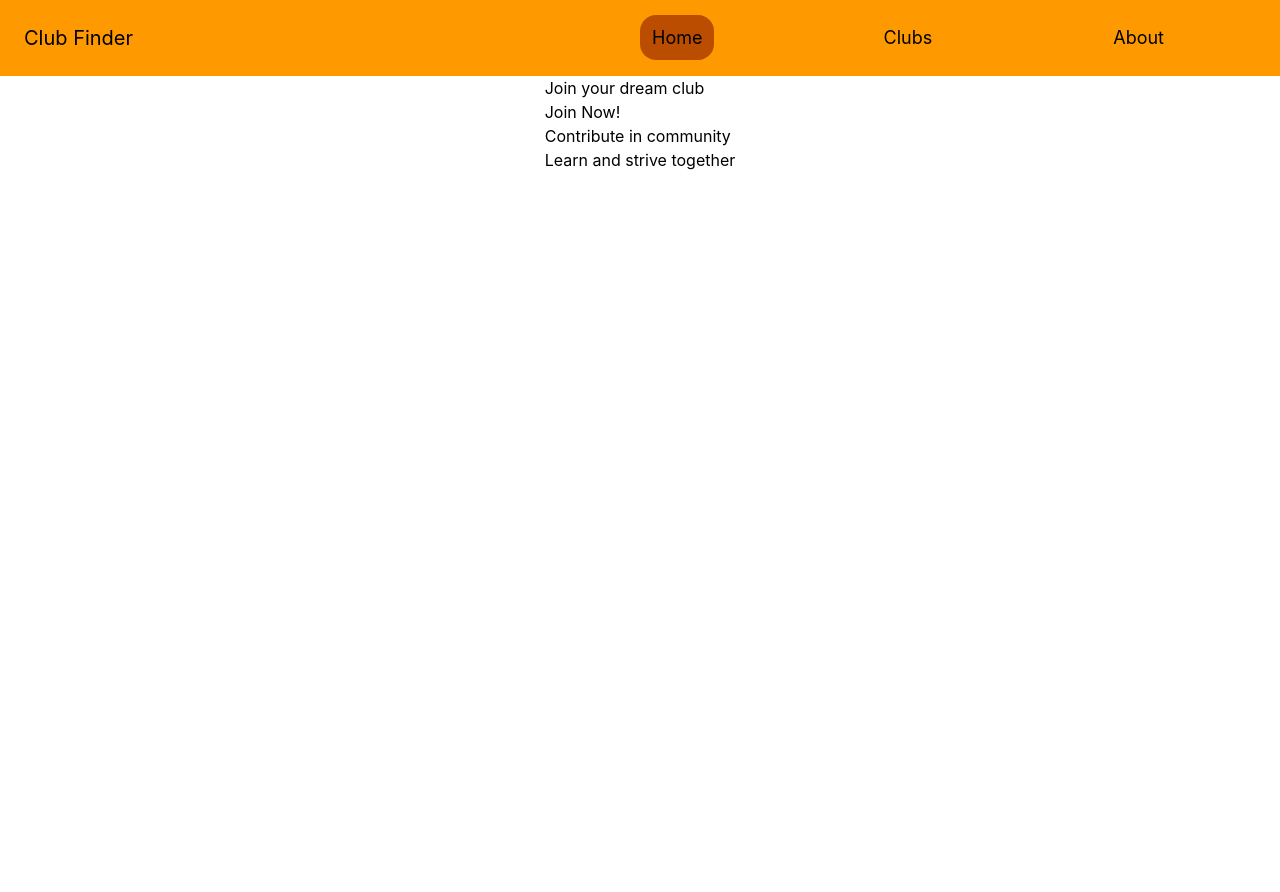
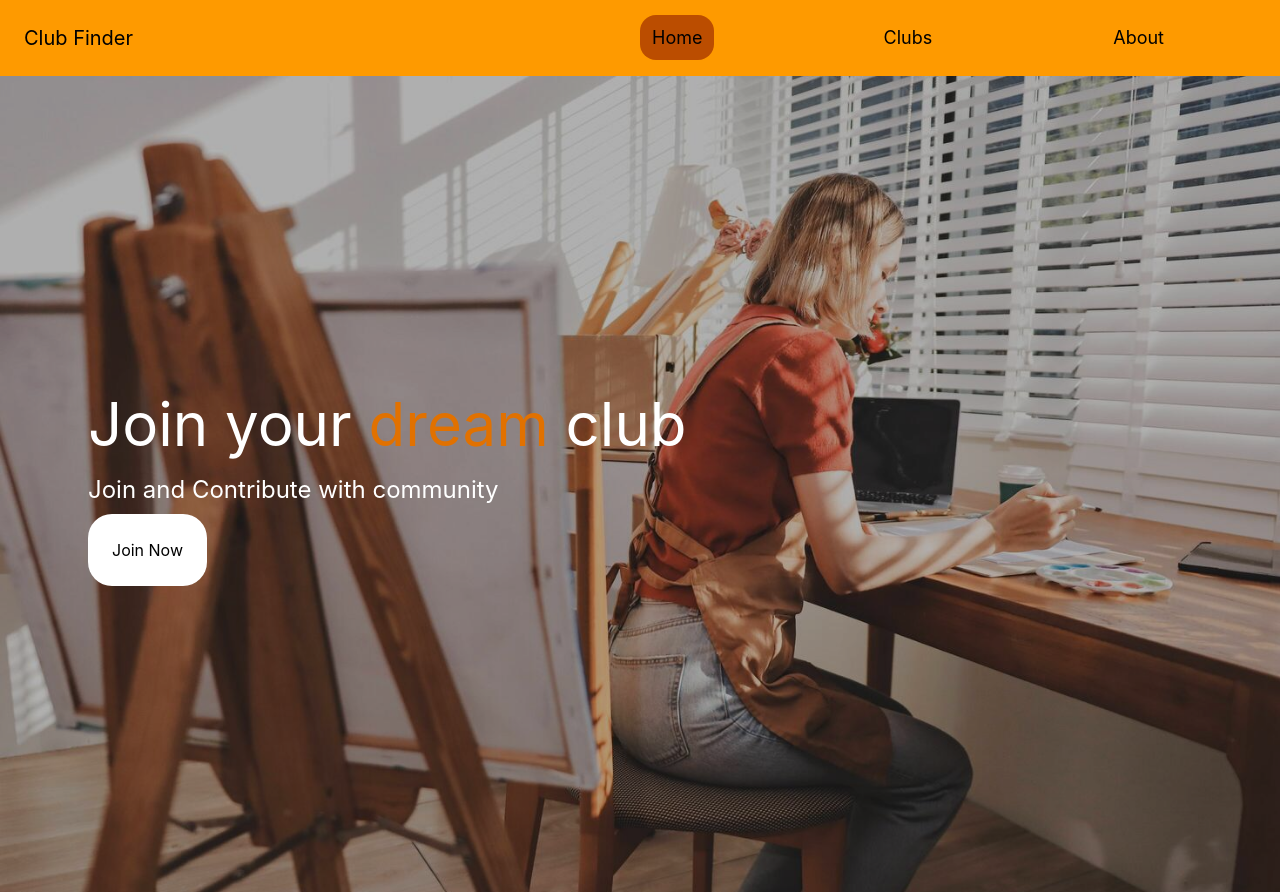
Before and after one commit to vDescent/W5-CampusClubFinder, a React (Vite) app: page / in a window 1280 px wide. Before the commit the page ends 800 px from the top, so only its background shows below. Built offline with nearby package versions, Linux system fonts and the light colour scheme.

Commit message:
fix: fix home.jsx, not final yet

```diff
--- a/src/App.jsx
+++ b/src/App.jsx
@@ -27,7 +27,8 @@ function App() {
   // console.log(test);
 
   return (
-    <div className='min-h-screen border-green-500 flex flex-col items-center'>
+    // <div className='min-h-screen border-green-500 flex flex-col items-center'>
+    <div className=''>
       <Navbar/>
       <Routes>
         {/* <h1 className='text-red-500'>Hello world</h1>
--- a/src/index.css
+++ b/src/index.css
@@ -1,4 +1,7 @@
 @import "tailwindcss";
+/* index.css */
+@import url('https://fonts.googleapis.com/css2?family=Google+Sans:ital,opsz,wght@0,17..18,400..700;1,17..18,400..700&display=swap');
+
 /* :root {
   --text: #6b6375;
   --text-h: #08060d;
--- a/src/pages/Home.jsx
+++ b/src/pages/Home.jsx
@@ -1,15 +1,16 @@
-import { Link } from "react-router";
+export default function Home(){
 
-export default function Home(){
     return(
-        <div>
-            <h1>Join your dream club</h1>
-            <button>Join Now!</button>
-            {/* Go to clubs */}
-            <h2>Contribute in community</h2>
-            <h2>Learn and strive together</h2>
+        <div className="relative w-full min-h-screen bg-cover overflow-hidden p-2" style={{backgroundImage: `url('/img/05_art.jpg')`}}>
+            <div className="absolute inset-0 bg-black/30 z-0"></div>
+            {/* flex flex-col justify-center h-screen px-20 */}
+
+            <div className="relative z-10 flex flex-col justify-center items-start h-screen px-20">
+                <h1 className="text-white text-6xl my-5">Join your <span className="text-amber-600">dream</span> club</h1>
+                <h2 className="text-white text-2xl">Join and Contribute with community</h2>
+                <button className="p-6 text-black hover:cursor-pointer bg-white my-2 rounded-3xl hover:text-white hover:bg-amber-600">Join Now</button>
+            </div>
+
         </div>
     )
 }
-
-// export default Home;
```
